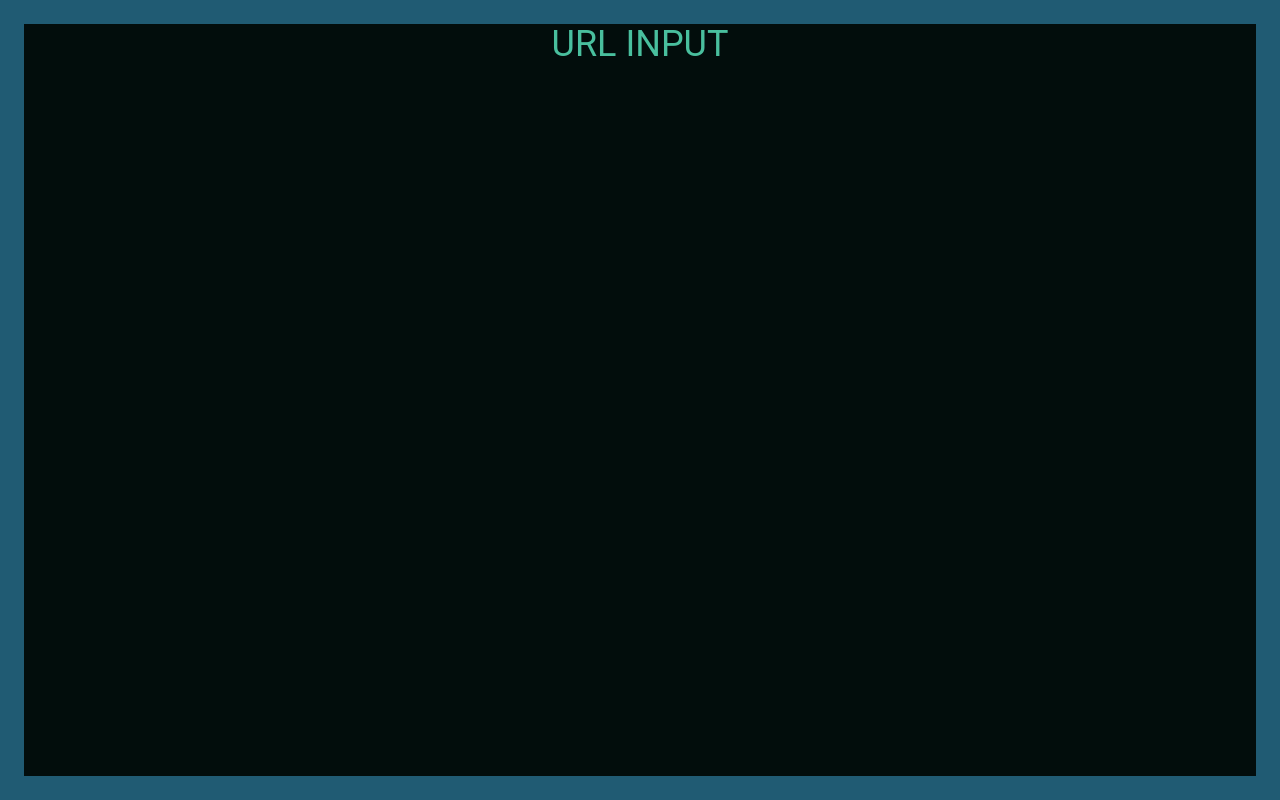
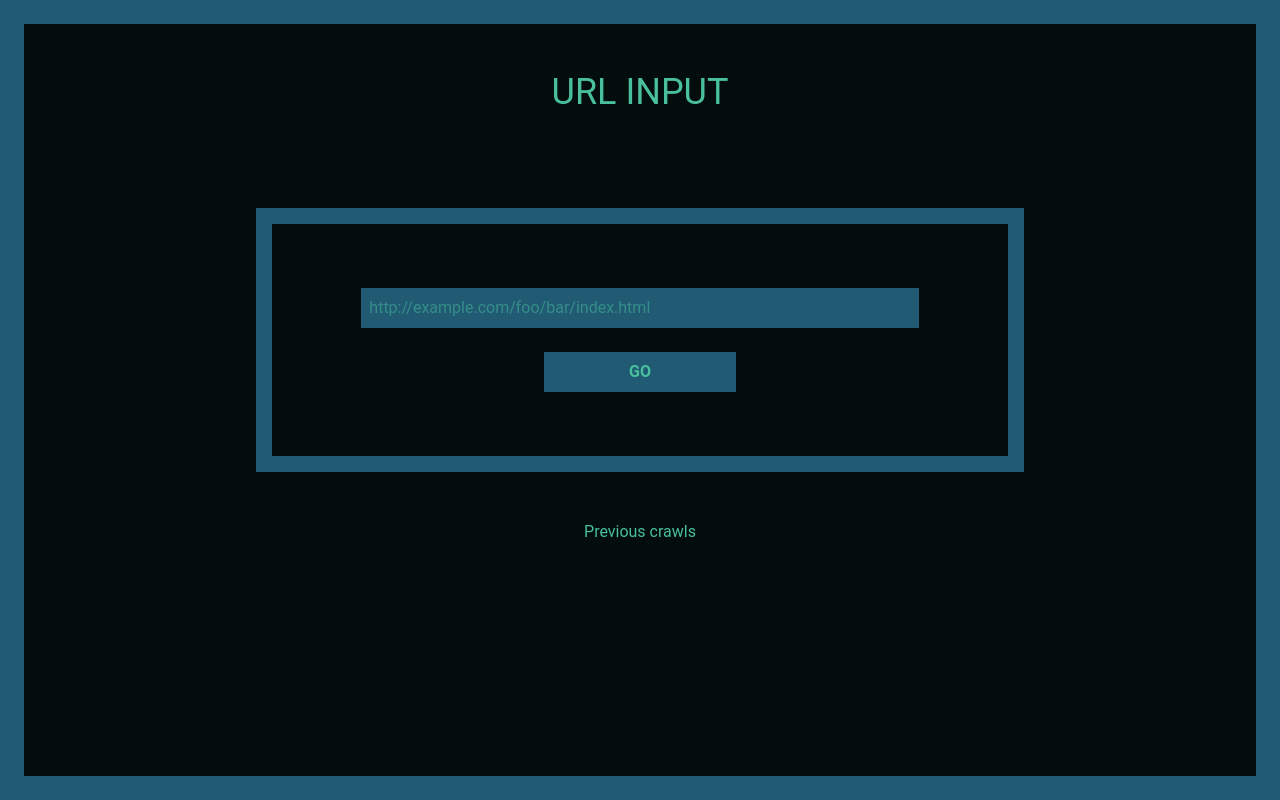
Before and after one commit to sykell-challenge/frontend, a React app: page /urlinput in a window 1280 px wide. Built offline with nearby package versions, Linux system fonts and the light colour scheme; the HTML template or start-up script is replaced by a standard one.

Commit message:
add URL input page skeleton

```diff
--- a/src/components/Title.tsx
+++ b/src/components/Title.tsx
@@ -6,12 +6,11 @@ interface TitleProps {
 
 interface TitleProps {
     title: string;
-    className?: string;
 }
 
-const Title: React.FC<TitleProps> = ({ title, className }) => {
+const Title: React.FC<TitleProps> = ({ title }) => {
     return (
-        <h1 className={`text-4xl uppercase ${className ?? ''}`.trim()}>{title}</h1>
+        <h1 className={`text-4xl uppercase mt-12`}>{title}</h1>
     )
 }
 
--- a/src/pages/details.tsx
+++ b/src/pages/details.tsx
@@ -1,7 +1,9 @@
+import Title from "../components/Title";
+
 const Details = () => {
   return (
     <div className="w-full flex items-center justify-center">
-      <h1 className="text-4xl uppercase text-text">Details</h1>
+      <Title title="Details" />
     </div>
   );
 };
--- a/src/pages/login.tsx
+++ b/src/pages/login.tsx
@@ -5,7 +5,7 @@ import Welcome from '../templates/Welcome';
 const Login = () => {
   return (
     <div className="w-full h-full flex flex-col items-center justify-center">
-      <Title title="Welcome" className="mt-12" />
+      <Title title="Welcome!" />
       <div className="flex gap-32 mt-24">
         <Welcome />
         <LoginTemplate />
--- a/src/pages/register.tsx
+++ b/src/pages/register.tsx
@@ -5,7 +5,7 @@ import Welcome from "../templates/Welcome";
 const Register = () => {
   return (
     <div className="w-full flex flex-col items-center justify-center">
-      <Title title="Welcome" />
+      <Title title="Welcome!" />
       <div className="flex gap-32 mt-24">
         <Welcome />
         <RegisterTemplate />
--- a/src/pages/results.tsx
+++ b/src/pages/results.tsx
@@ -1,7 +1,9 @@
+import Title from "../components/Title";
+
 const Results = () => {
   return (
     <div className="w-full flex items-center justify-center">
-      <h1 className="text-4xl uppercase text-text">Results</h1>
+      <Title title="Results" />
     </div>
   );
 };
--- a/src/pages/urlinput.tsx
+++ b/src/pages/urlinput.tsx
@@ -1,7 +1,16 @@
+import Title from "../components/Title";
+import InputArea from "../templates/InputArea";
+
 const UrlInput = () => {
   return (
-    <div className="w-full flex items-center justify-center">
-      <h1 className="text-4xl uppercase text-text">URL Input</h1>
+    <div className="w-full flex flex-col items-center justify-center">
+      <Title title="URL Input" />
+      <div className="mt-24">
+        <InputArea />
+      </div>
+      <div className="flex flex-col items-center justify-center mt-8">
+        <a href="/results" className='p-button p-button-link w-full py-2 mt-2 hover:text-text-dark' >Previous crawls</a>
+      </div>
     </div>
   );
 };
--- /dev/null
+++ b/src/templates/InputArea.tsx
@@ -0,0 +1,19 @@
+import { Button } from 'primereact/button'
+import { InputText } from 'primereact/inputtext'
+import React from 'react'
+
+const InputArea = () => {
+    return (
+        <div className="border-border border-[16px] p-16 flex flex-col items-center justify-center gap-6 w-[60vw]">
+
+            <InputText className='bg-border text-text p-2 w-11/12' placeholder='http://example.com/foo/bar/index.html' />
+            <Button
+                label="GO"
+                className='bg-border text-text w-48 py-2 hover:text-text-dark'
+                onClick={() => window.location.href = '/details'}
+            />
+        </div>
+    )
+}
+
+export default InputArea
--- a/src/templates/Login.tsx
+++ b/src/templates/Login.tsx
@@ -8,7 +8,11 @@ const Login = () => {
 
             <InputText className='bg-border text-text p-2' placeholder='Username' />
             <InputText className='bg-border text-text p-2' placeholder='Password' type='password' />
-            <Button label="Login" className='bg-border text-text w-48 py-2 mt-4 hover:text-text-dark' />
+            <Button
+                label="Login"
+                className='bg-border text-text w-48 py-2 mt-4 hover:text-text-dark'
+                onClick={() => window.location.href = '/urlinput'}
+            />
             <a href="/register" className='p-button p-button-link w-full py-2 mt-2 hover:text-text-dark' >Create an account instead</a>
         </div>
     )
```
